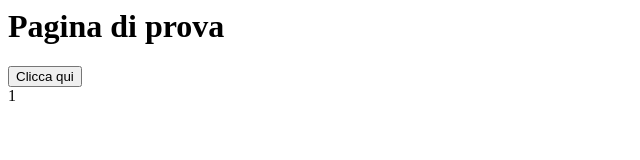
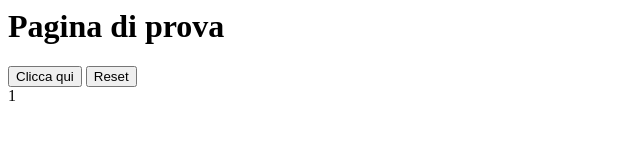
Before and after one commit to luigiventu/RamNodeTest, a plain HTML site: page index.html in a window 1280 px wide. Shown: the whole page, without its empty margins (0-640 px from the left). Drawn offline with Linux system fonts and the light colour scheme.

Commit message:
Secondo commit di test

```diff
--- a/index.html
+++ b/index.html
@@ -6,12 +6,17 @@
                 x +=1;
                 document.getElementById("result").innerHTML=x;
             }
+            function reset(){
+                x = 0;
+                incrementa();
+            }
         </script>
     </head>
     <body>
         <h1>Pagina di prova</h1>
         <div>
             <input type="button" value="Clicca qui" onclick="incrementa()"/>
+            <input type="button" value="Reset" onclick="reset()"/>
         </div>
         <div id="result">
             1
```
